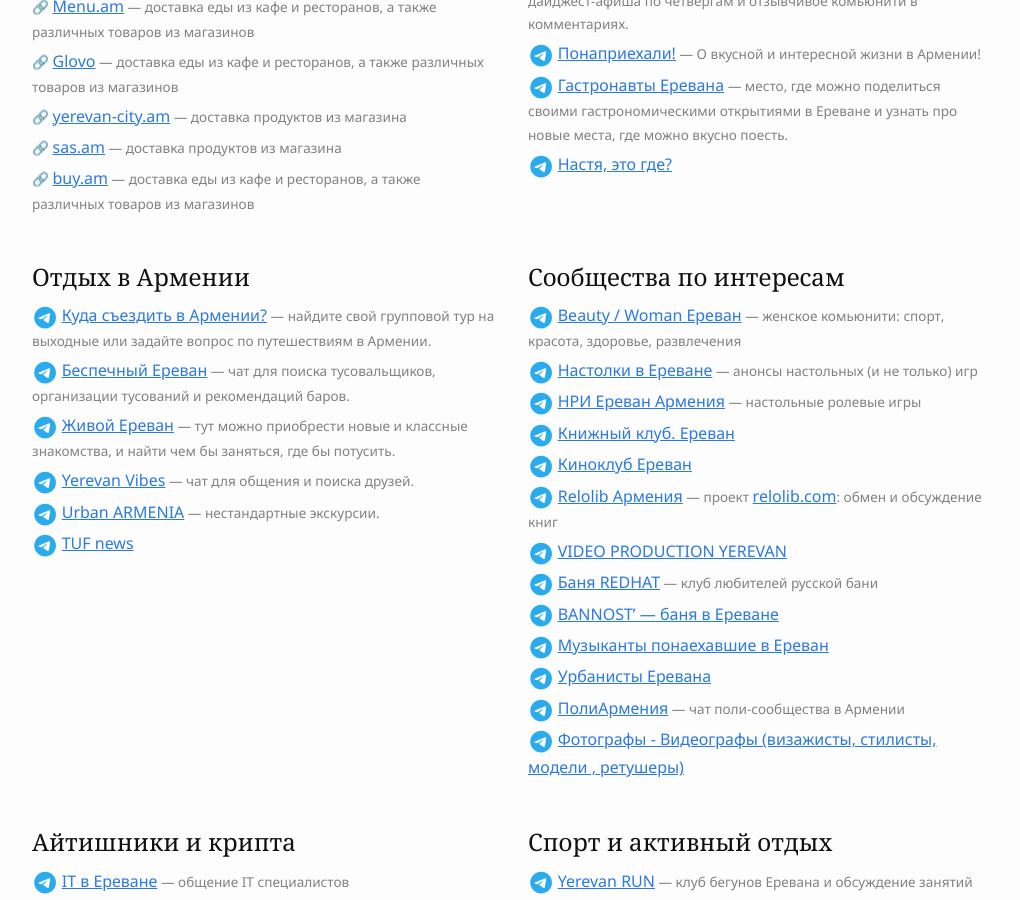
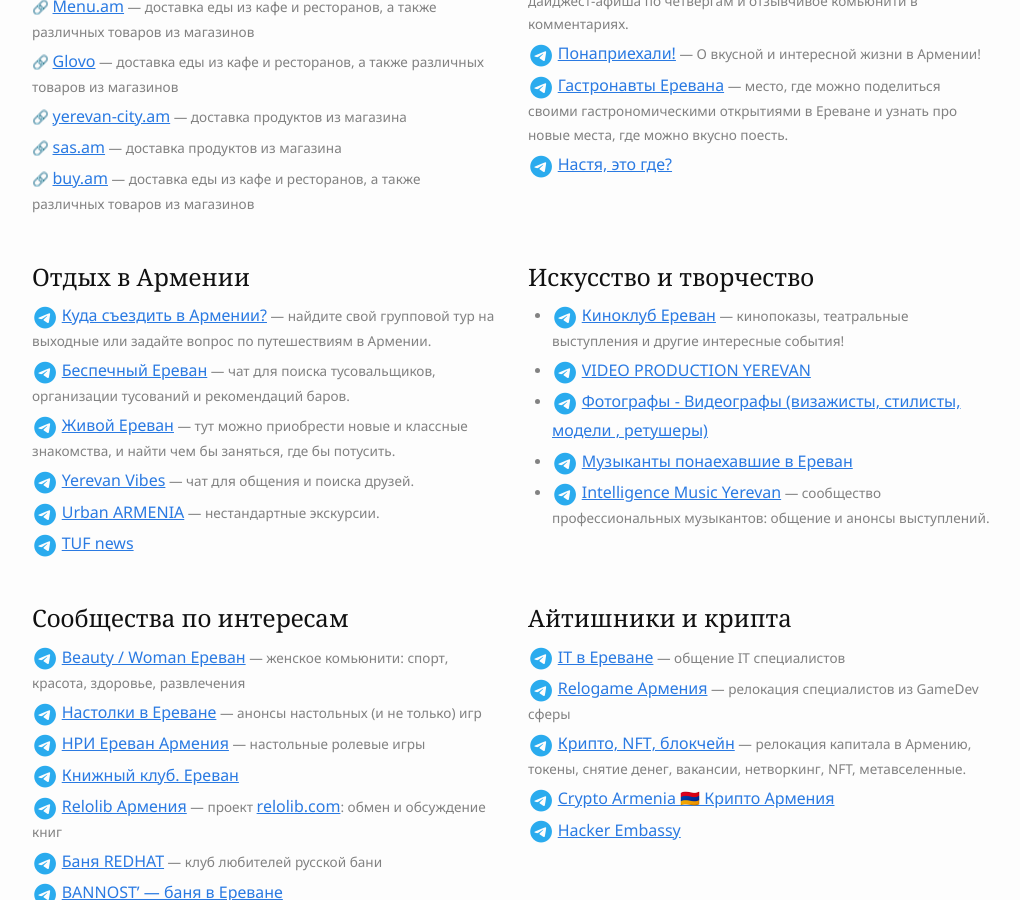
Before and after one commit to haywiki/haywiki.github.io, a Jekyll site: the page built from life/contacts.md, in a window 1280 px wide and 900 px high, scrolled down 2504 px. Shown: the whole window, without its empty margins (128-1148 px from the left). Built offline with Jekyll 4.4.1, drawn with Linux system fonts in a browser that asks for light colours; nearby versions of some CDN libraries; a script that is not in the unit is left out; some of the changed text lies outside the part shown.

Commit message:
добавлены новые каналы в телеграм

```diff
--- a/life/contacts.md
+++ b/life/contacts.md
@@ -203,21 +203,29 @@
 </div>
 <div class="card">
 
+## Искусство и творчество
+
+- <i class="fa-brands fa-telegram"></i> [Киноклуб Ереван](https://t.me/YerevanKino) — кинопоказы, театральные выступления и другие интересные события!
+- <i class="fa-brands fa-telegram"></i> [VIDEO PRODUCTION YEREVAN](https://t.me/synthesisyerevan)
+- <i class="fa-brands fa-telegram"></i> [Фотографы - Видеографы (визажисты, стилисты, модели , ретушеры)](https://t.me/photographers_armenia_erevan)
+- <i class="fa-brands fa-telegram"></i> [Музыканты понаехавшие в Ереван](https://t.me/erevanmusic)
+- <i class="fa-brands fa-telegram"></i> [Intelligence Music Yerevan](https://t.me/intelligencemusicyerevan) — сообщество профессиональных музыкантов: общение и анонсы выступлений.
+
+</div>
+<div class="card">
+
 ## Сообщества по интересам
 
 - <i class="fa-brands fa-telegram"></i> [Beauty / Woman Ереван](https://t.me/erevanwomen) — женское комьюнити: спорт, красота, здоровье, развлечения
 - <i class="fa-brands fa-telegram"></i> [Настолки в Ереване](https://t.me/boardgames_yerevan) — анонсы настольных (и не только) игр
 - <i class="fa-brands fa-telegram"></i> [НРИ Ереван Армения](https://t.me/nrierevan) — настольные ролевые игры
 - <i class="fa-brands fa-telegram"></i> [Книжный клуб. Ереван](https://t.me/bookclubyerevan)
-- <i class="fa-brands fa-telegram"></i> [Киноклуб Ереван](https://t.me/YerevanKino)
 - <i class="fa-brands fa-telegram"></i> [Relolib Армения](https://t.me/+J__AORhInF5jMWYy) — проект [relolib.com](https://relolib.com/armenia): обмен и обсуждение книг
-- <i class="fa-brands fa-telegram"></i> [VIDEO PRODUCTION YEREVAN](https://t.me/synthesisyerevan)
 - <i class="fa-brands fa-telegram"></i> [Баня REDHAT](https://t.me/banya_erevan) — клуб любителей русской бани
 - <i class="fa-brands fa-telegram"></i> [BANNOST’ — баня в Ереване](https://t.me/bannost)
-- <i class="fa-brands fa-telegram"></i> [Музыканты понаехавшие в Ереван](https://t.me/erevanmusic)
 - <i class="fa-brands fa-telegram"></i> [Урбанисты Еревана](https://t.me/UrbanYerevan)
 - <i class="fa-brands fa-telegram"></i> [ПолиАрмения](https://t.me/+go4jKrnA-gA5Yjcy) — чат поли-сообщества в Армении
-- <i class="fa-brands fa-telegram"></i> [Фотографы - Видеографы (визажисты, стилисты, модели , ретушеры)](https://t.me/photographers_armenia_erevan)
+- <i class="fa-brands fa-telegram"></i> [](https://t.me/goholidayam)
 {: class="list-emoji"}
 
 </div>
@@ -305,7 +313,7 @@
 
 ## Полезные услуги
 
-- <i class="fa-brands fa-telegram"></i> [Специалисты Армения](https://t.me/Armeniaspecialists)
+- <i class="fa-brands fa-telegram"></i> [Специалисты Армения](https://t.me/Armeniaspecialists) — чат поиска специалистов: докторов, нянь, тренеров, фотографов, сантехников, парикмахеров и других
 - 🔗 [Tun Service - Home Maintenance Services](https://www.tunservice.com/Eng/Tun-Service.html) — электрики, сантехники и мелкие работы по дому
 
 ### Клининг и уборка квартир и домов
```
